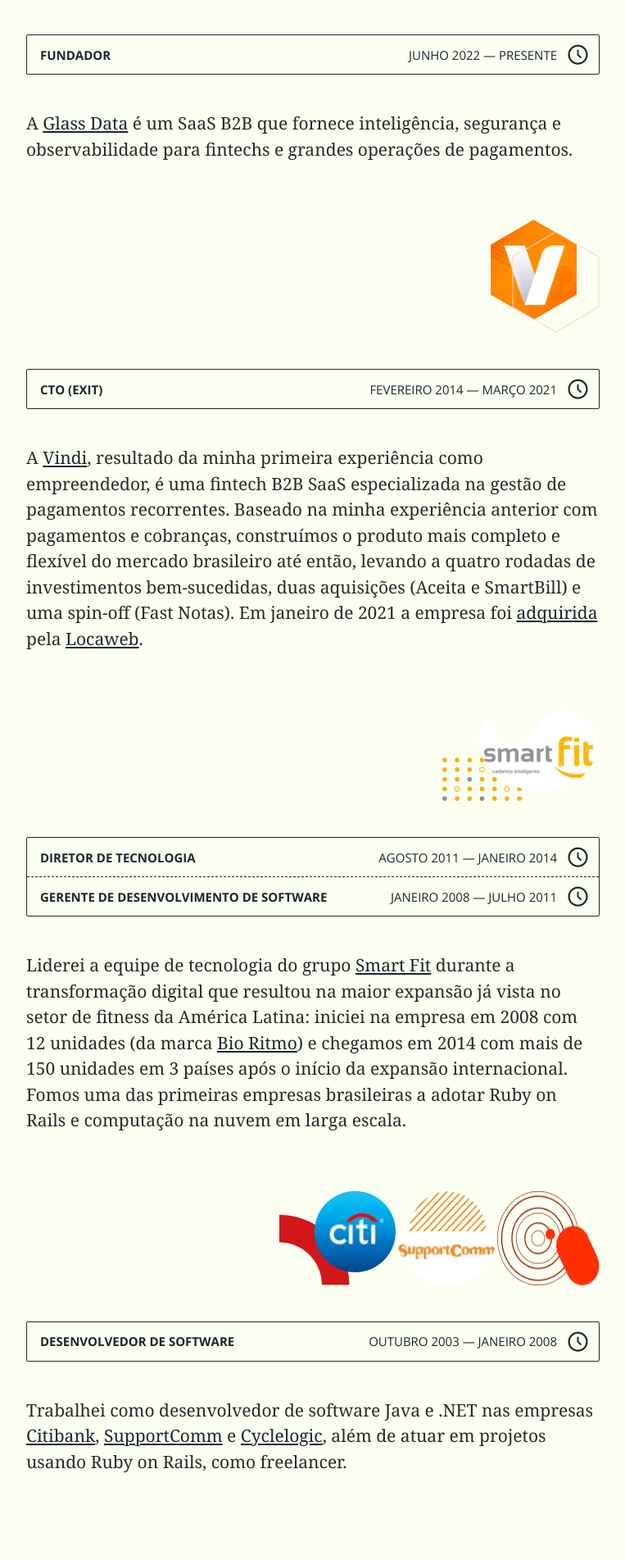
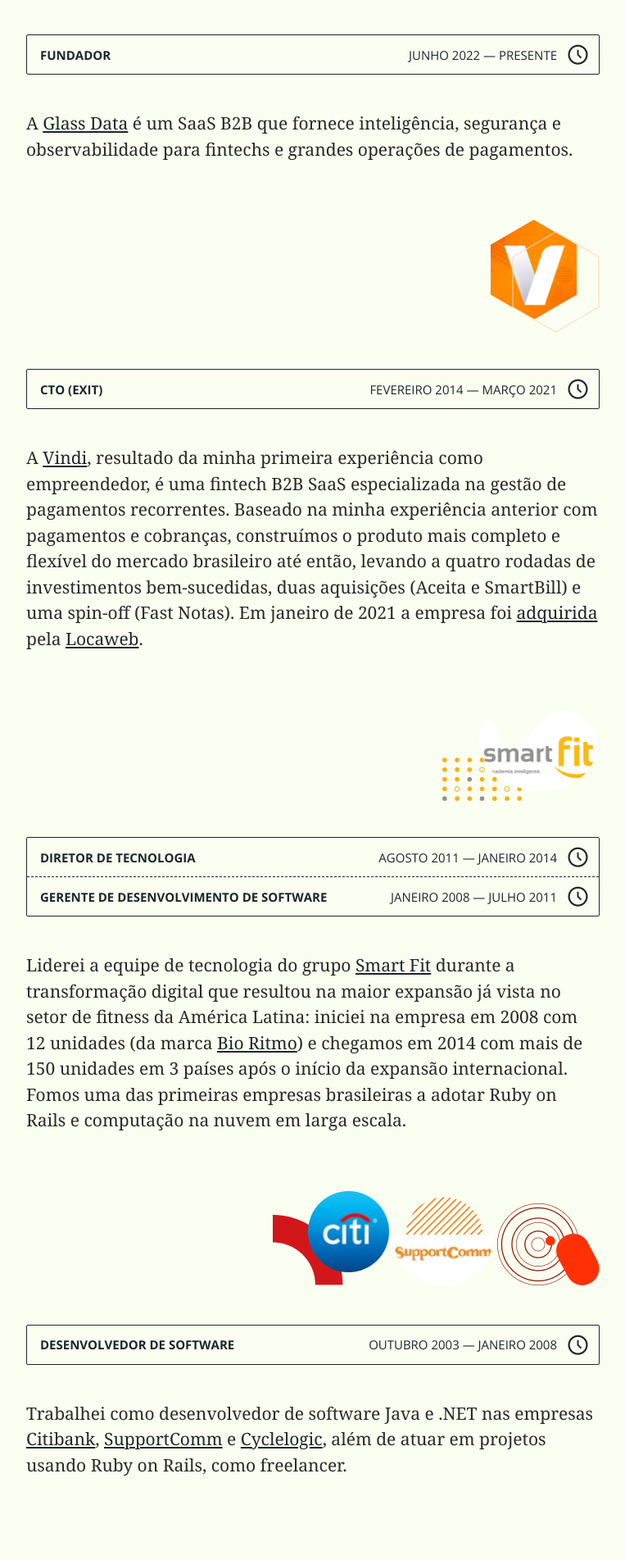
Before and after one commit to wagner/wagnernarde-com, a Jekyll site: the page built from about/index.html, in a window 1280 px wide. Shown: the part 1650-3553 px from the top of the page at 82% size, without its empty margins (258-1021 px from the left). Built offline with Jekyll 4.4.1, drawn with Linux system fonts in a browser that asks for light colours; some web fonts are replaced.

Commit message:
Corrige alinhamento

```diff
--- a/assets/css/posts/style.css
+++ b/assets/css/posts/style.css
@@ -162,8 +162,7 @@
 	box-sizing: border-box;
 }
 .job-card-imgs{
-	display: flex;
-	justify-content: flex-end;
+	text-align: right;
 }
 .job-card-title{
 	flex: 1;
```
